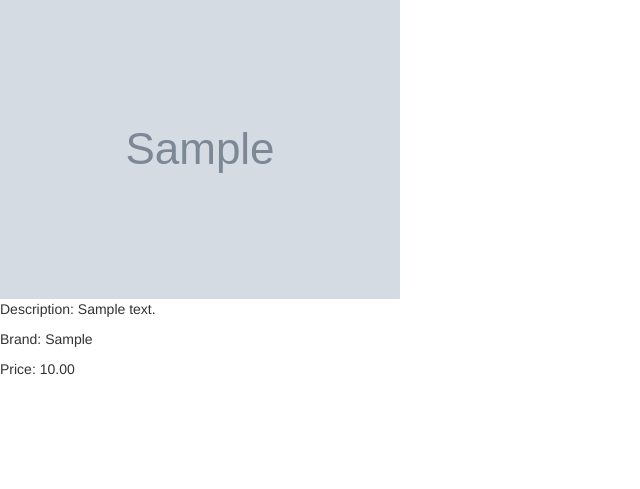
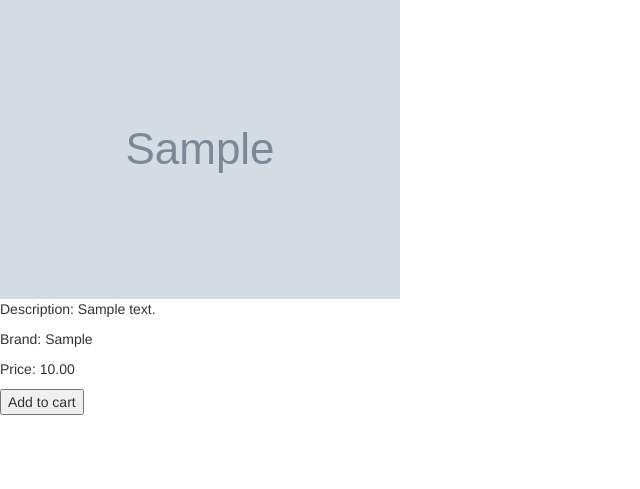
Before and after one commit to Miguelmargar/ecommerce-learn, a Django app: page / in a window 1280 px wide. Shown: the part 31-520 px from the top of the page, without its empty margins (0-640 px from the left). Run offline with Django 3.2, Linux system fonts and the light colour scheme; tables that the repository leaves empty hold one stand-in row (values such as "Sample post"); grey boxes marked "Sample" are stand-in pictures; some libraries are stand-ins or nearby versions.

Commit message:
started the add to cart functionality

```diff
--- a/ecommerce/urls.py
+++ b/ecommerce/urls.py
@@ -16,9 +16,12 @@ Including another URLconf
 from django.contrib import admin
 from django.urls import path, include
 from products import urls as products_urls
+from django.views.static import serve
+from django.conf import settings
 
 
 urlpatterns = [
     path('admin/', admin.site.urls),
     path('', include(products_urls)),
+    path('media/<path:path>', serve, {'document_root': settings.MEDIA_ROOT}),
 ]
--- a/products/models.py
+++ b/products/models.py
@@ -9,3 +9,6 @@ class Product(models.Model):
     price = models.DecimalField(max_digits=6, decimal_places=2)
     image = models.ImageField(upload_to='images')
     brand = models.CharField(max_length=50, default='')
+
+    def __str__(self):
+        return self.name
--- a/products/templates/products/products.html
+++ b/products/templates/products/products.html
@@ -8,6 +8,11 @@
 <p>Description: {{ product.description }}</p>
 <p>Brand: {{ product.brand }}</p>
 <p>Price: {{ product.price }}</p>
+<form method="POST" action="{% url 'add_to_cart' %}">
+    {% csrf_token %}
+    <input type="hidden" name="product_id" value="{{ product.id }}" />
+    <input type="submit" value="Add to cart" />
+</form>
 {% endfor %}
 
 {% endblock content %}
--- a/products/urls.py
+++ b/products/urls.py
@@ -1,6 +1,7 @@
 from django.urls import path
-from .views import get_products
+from .views import get_products, add_to_cart
 
 urlpatterns = [
     path('', get_products, name="get_products"),
+    path('cart/add', add_to_cart, name="add_to_cart")
 ]
--- a/products/views.py
+++ b/products/views.py
@@ -1,7 +1,13 @@
-from django.shortcuts import render
+from django.shortcuts import render, get_object_or_404
 from .models import Product
+from django.http import HttpResponse
 # Create your views here.
 
 def get_products(request):
     products = Product.objects.all()
     return render(request, "products/products.html", {'products': products})
+
+def add_to_cart(request):
+    id = request.POST['product_id']
+    product = get_object_or_404(Product, pk=id)
+    return HttpResponse()
```
